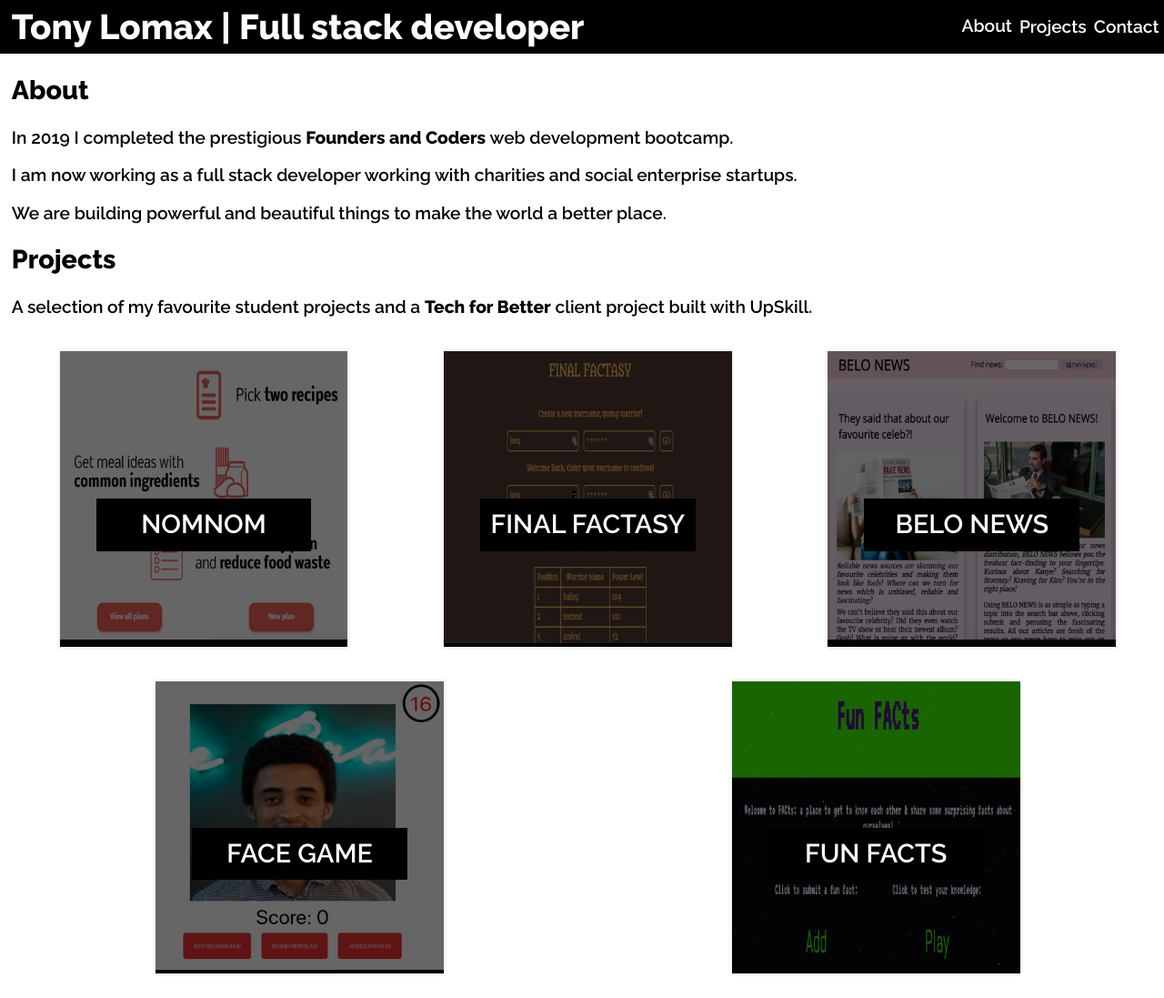
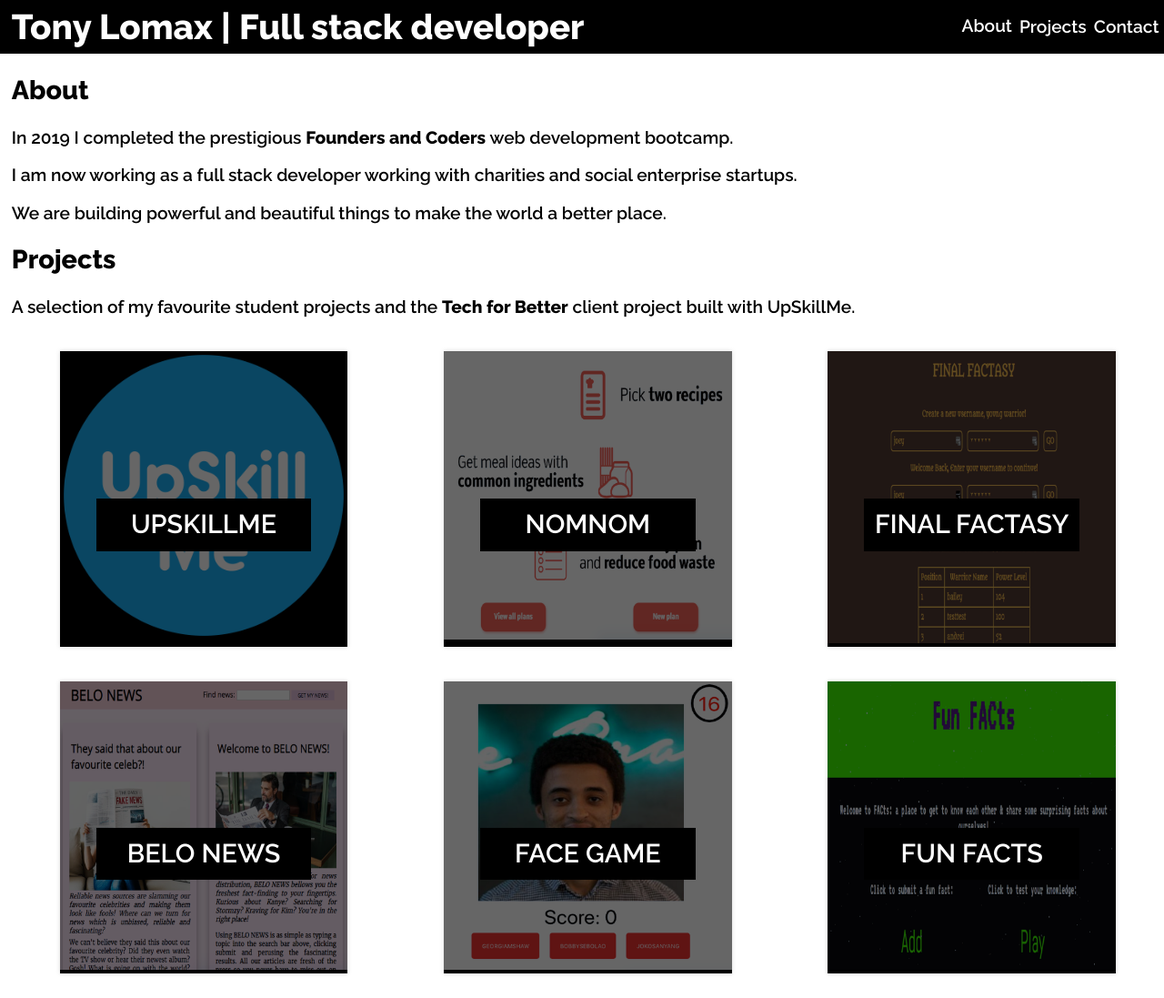
Before and after one commit to tonylomax/Portfolio, a website: page index.html in a window 1280 px wide. Shown: the top 1097 px of the page at 91% size. Drawn offline with nearby package versions, Linux system fonts and the light colour scheme.

Commit message:
Final tidy up

```diff
--- a/index.html
+++ b/index.html
@@ -60,39 +60,53 @@
         Projects
       </h2>
       <p>
-        A selection of my favourite student projects and a <a class="project__link" href="https://www.foundersandcoders.com/techforbetter/" target="_blank"> Tech for Better</a> client project built with UpSkill.
+        A selection of my favourite student projects and the <a class="project__link" href="https://www.foundersandcoders.com/techforbetter/" target="_blank"> Tech for Better</a> client project built with UpSkillMe.
       </p>
       <section class="project__container">
-        <figure class="hover-animation"><img src="./Assets/PS-nomnom.png" alt="nomnom" />
+
+        <figure class="hover-animation">
+          <img src="./Assets/UpSkillLogo.png" alt="UpSkillMe"/>
           <figcaption>
-            <h2>NomNom</h2>
+            <h2>UpSkillMe</h2>
           </figcaption>
-          <a href="https://github.com/tonylomax/NomNom" target="_blank" ></a>
-    </figure>
+            <a href="https://github.com/fac-17/UpSkillMe" target="_blank" ></a>
+          </figure>
+
+    <figure class="hover-animation">
+      <img src="./Assets/PS-nomnom.png" alt="nomnom"/>
+      <figcaption>
+        <h2>NomNom</h2>
+      </figcaption>
+        <a href="https://github.com/tonylomax/NomNom" target="_blank" ></a>
+      </figure>
 
 
-    <figure class="hover-animation"><img src="./Assets/PS-final-factasy.png" alt="PS-final-factasy"/>
+    <figure class="hover-animation">
+      <img src="./Assets/PS-final-factasy.png" alt="PS-final-factasy"/>
       <figcaption>
         <h2>Final Factasy</h2>
       </figcaption>
       <a href="https://github.com/tonylomax/Week6-DFIO" target="_blank" ></a>
     </figure>
 
-    <figure class="hover-animation"><img src="./Assets/PS-belo.png" alt="PS-final-factasy" />
+    <figure class="hover-animation">
+      <img src="./Assets/PS-belo.png" alt="Belo News"/>
       <figcaption>
         <h2>Belo News</h2>
       </figcaption>
       <a href="https://github.com/tonylomax/BELO" target="_blank" ></a>
     </figure>
 
-    <figure class="hover-animation"><img src="./Assets/PS-face-game.png" alt="PS-final-factasy" />
+    <figure class="hover-animation">
+      <img src="./Assets/PS-face-game.png" alt="Face" />
       <figcaption>
         <h2>Face Game</h2>
       </figcaption>
-      <a href="https://github.com/tonylomax/tony-andy" target="_blank" alt="React Face Game"></a>
+      <a href="https://github.com/tonylomax/tony-andy" target="_blank"></a>
     </figure>
 
-    <figure class="hover-animation"><img src="./Assets/PS-fun-facts.png" alt="PS-final-factasy" />
+    <figure class="hover-animation">
+      <img src="./Assets/PS-fun-facts.png" alt="FunFACTS"/>
       <figcaption>
         <h2>Fun Facts</h2>
       </figcaption>
```
Also changed, not shown: Assets/UpSkillLogo.png (added).
